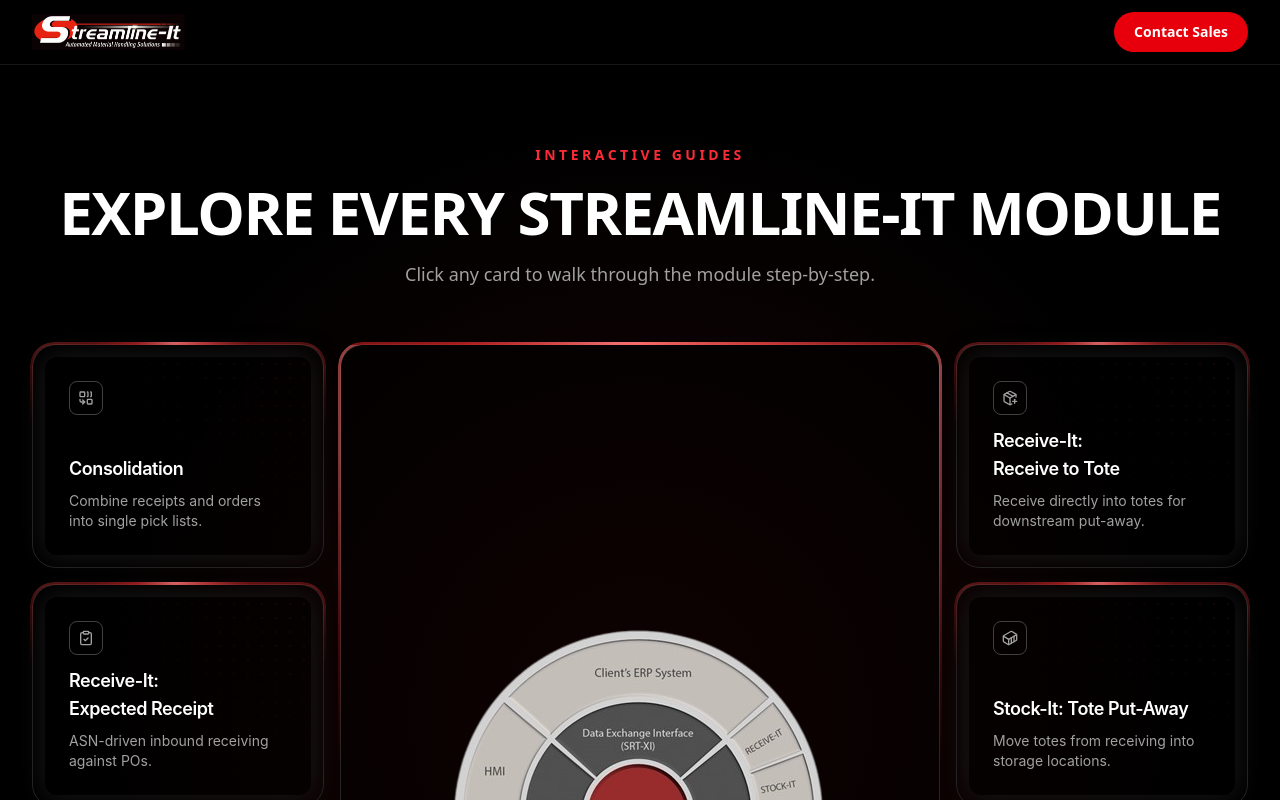
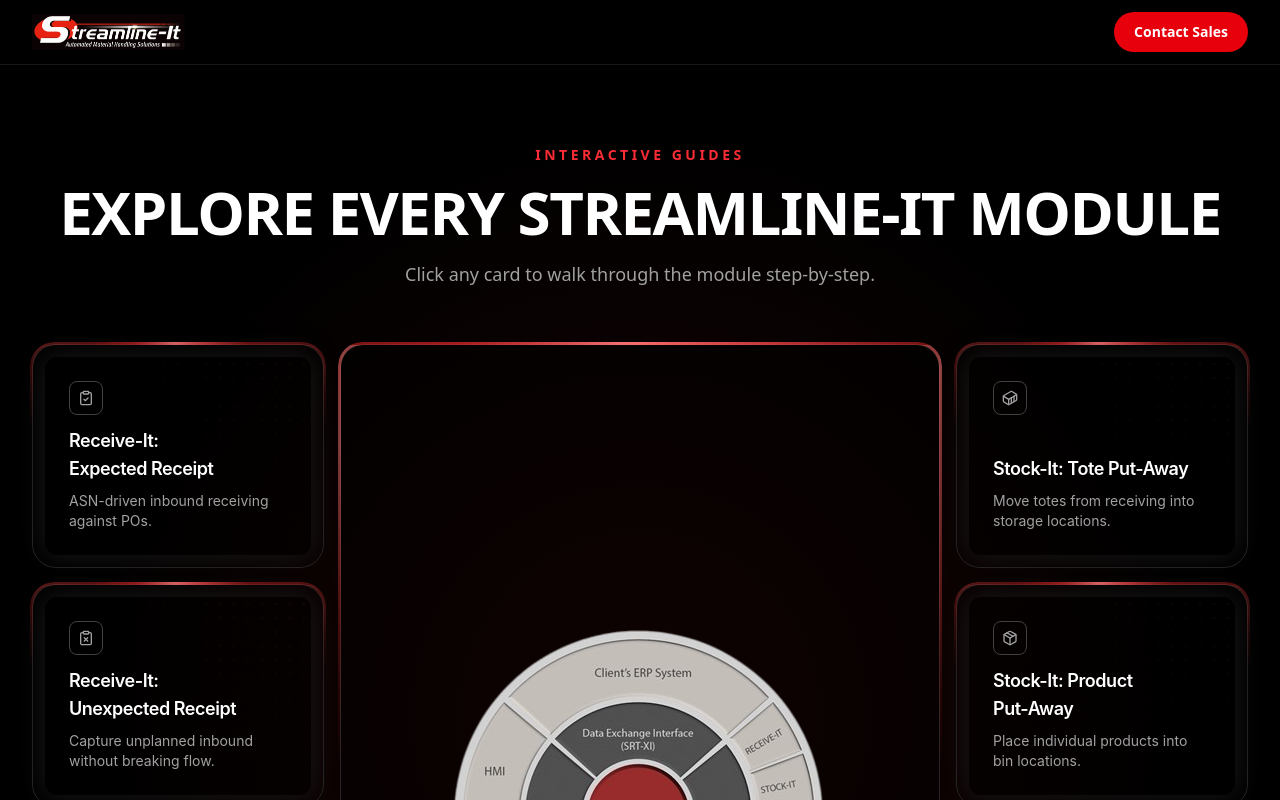
Before and after one commit to carlossit/srt-guides, a React (Vite) app: page / in a window 1280 px wide. Shown: the top 800 px of the page. Built offline with nearby package versions, Linux system fonts and the light colour scheme.

Commit message:
feat: order

```diff
--- a/src/App.tsx
+++ b/src/App.tsx
@@ -22,61 +22,68 @@
   area: string
 }
 
+// Sorted by warehouse operation flow:
+// Receiving → (Q.C.) → Stocking → Cycle Counting → Picking → Consolidation → (Q.C.) → Packing → Shipping
 const CARDS: CardSpec[] = [
-  {
-    title: 'Consolidation',
-    description: 'Combine receipts and orders into single pick lists.',
-    icon: Combine,
-    href: 'https://app.supademo.com/demo/cmonivxys1anyw9donwgy73jm?utm_source=link',
-    area: 'md:[grid-area:1/1/2/4] xl:[grid-area:1/1/2/4]',
-  },
+  // 1-4: Receiving (left column, top to bottom on xl)
   {
     title: 'Receive-It: Expected Receipt',
     description: 'ASN-driven inbound receiving against POs.',
     icon: ClipboardCheck,
     href: 'https://app.supademo.com/demo/cmon0sug50npgw9dormp78ogr?utm_source=link',
-    area: 'md:[grid-area:1/4/2/7] xl:[grid-area:2/1/3/4]',
+    area: 'md:[grid-area:1/1/2/4] xl:[grid-area:1/1/2/4]',
   },
   {
     title: 'Receive-It: Unexpected Receipt',
     description: 'Capture unplanned inbound without breaking flow.',
     icon: ClipboardX,
     href: 'https://app.supademo.com/demo/cmom3cuv02cojpimdom6ark25?utm_source=link',
-    area: 'md:[grid-area:1/7/2/10] xl:[grid-area:3/1/4/4]',
+    area: 'md:[grid-area:1/4/2/7] xl:[grid-area:2/1/3/4]',
   },
   {
     title: 'Receive-It: Generate Labels',
     description: 'Print SSCC and item labels right on the dock.',
     icon: Tag,
     href: 'https://app.supademo.com/demo/cmom05fce2b3dpimdplfzaa7v?utm_source=link',
-    area: 'md:[grid-area:1/10/2/13] xl:[grid-area:4/1/5/4]',
+    area: 'md:[grid-area:1/7/2/10] xl:[grid-area:3/1/4/4]',
   },
   {
     title: 'Receive-It: Receive to Tote',
     description: 'Receive directly into totes for downstream put-away.',
     icon: PackagePlus,
     href: 'https://app.supademo.com/demo/cmolz2jiw29dnpimds6y122wl?utm_source=link',
-    area: 'md:[grid-area:4/1/5/4] xl:[grid-area:1/10/2/13]',
+    area: 'md:[grid-area:1/10/2/13] xl:[grid-area:4/1/5/4]',
   },
+
+  // 5-7: Stocking (right column, top to bottom on xl)
   {
     title: 'Stock-It: Tote Put-Away',
     description: 'Move totes from receiving into storage locations.',
     icon: Container,
     href: 'https://app.supademo.com/demo/cmokl08rk947oza2i0nnz3b3w?utm_source=link',
-    area: 'md:[grid-area:4/4/5/7] xl:[grid-area:2/10/3/13]',
+    area: 'md:[grid-area:4/1/5/4] xl:[grid-area:1/10/2/13]',
   },
   {
     title: 'Stock-It: Product Put-Away',
     description: 'Place individual products into bin locations.',
     icon: Package,
     href: 'https://app.supademo.com/demo/cmokpjkrh02onpimdpz4w3tbx?utm_source=link',
-    area: 'md:[grid-area:4/7/5/10] xl:[grid-area:3/10/4/13]',
+    area: 'md:[grid-area:4/4/5/7] xl:[grid-area:2/10/3/13]',
   },
   {
     title: 'Stock-It: Pallet Putaway',
     description: 'Park full pallets into rack or bulk storage.',
     icon: Boxes,
     href: 'https://app.supademo.com/demo/cmokquxcw03nxpimdcc4ajqjm?utm_source=link',
+    area: 'md:[grid-area:4/7/5/10] xl:[grid-area:3/10/4/13]',
+  },
+
+  // 8: Consolidation (post-Picking, pre-Packing)
+  {
+    title: 'Consolidation',
+    description: 'Combine receipts and orders into single pick lists.',
+    icon: Combine,
+    href: 'https://app.supademo.com/demo/cmonivxys1anyw9donwgy73jm?utm_source=link',
     area: 'md:[grid-area:4/10/5/13] xl:[grid-area:4/10/5/13]',
   },
 ]
```
